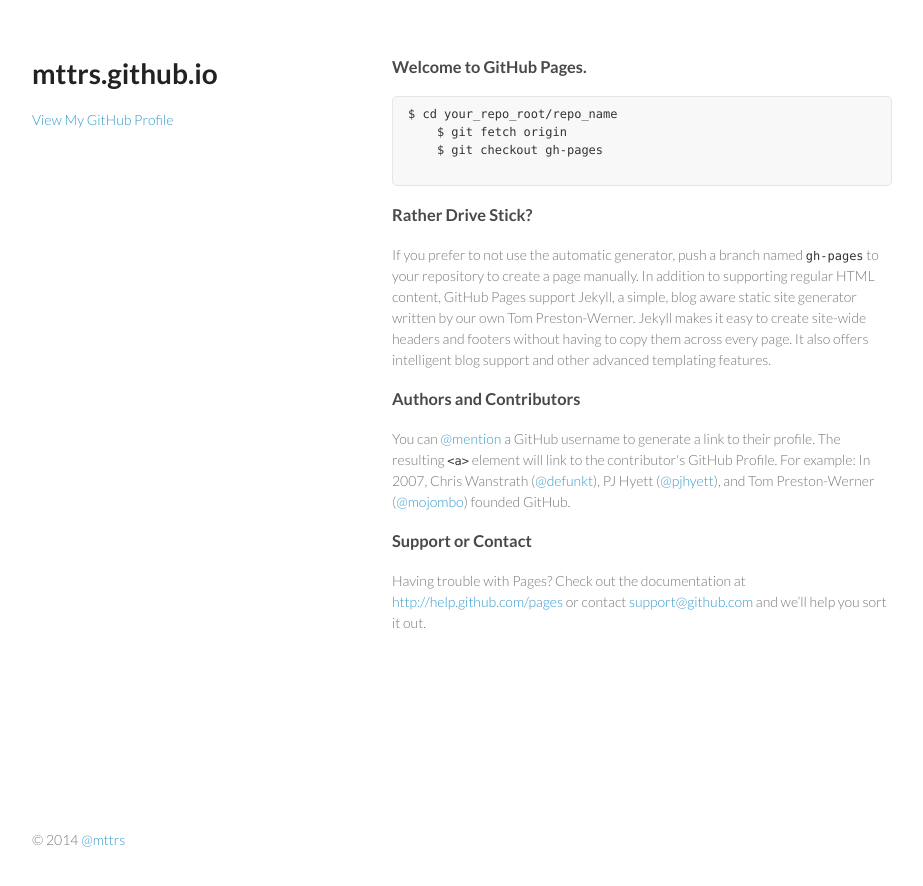
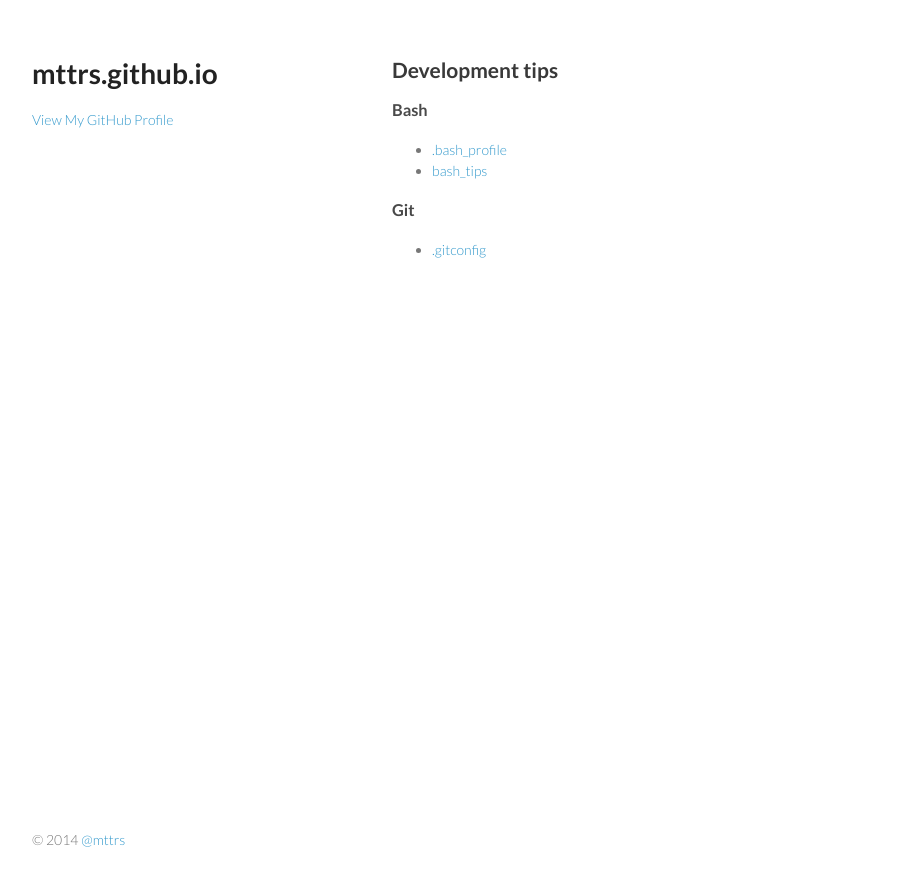
Before and after one commit to gitter-badger/mttrs.github.io, a Jekyll site: the page built from index.md, in a window 1280 px wide. Shown: the top 886 px of the page, without its empty margins (178-1101 px from the left). Built offline with Jekyll 4.4.1, drawn with Linux system fonts in a browser that asks for light colours.

Commit message:
Link to github

```diff
--- a/index.md
+++ b/index.md
@@ -5,41 +5,41 @@
 <div class="wrapper">
   <header>
     <h1>mttrs.github.io</h1>
-    <p class="view"><a href="https://github.com/mttrs">View My GitHub Profile</a></p>
+    <p class="view">
+      <a href="https://github.com/mttrs">View My GitHub Profile</a>
+    </p>
   </header>
+
   <section>
-    <h3>
-      <a name="welcome-to-github-pages" class="anchor" href="#welcome-to-github-pages">
-        <span class="octicon octicon-link"></span>
-      </a>
-      Welcome to GitHub Pages.
-    </h3>
+    <h2>Development tips</h2>
 
-    <pre><code>$ cd your_repo_root/repo_name
-    $ git fetch origin
-    $ git checkout gh-pages
-    </code></pre>
+    <h3>Bash</h3>
+    <ul>
+      <li>
+        <a href="https://github.com/mttrs/notes/blob/master/.bash_profile" target="_blank">
+         .bash_profile
+        </a>
+      </li>
+      <li>
+        <a href="https://github.com/mttrs/notes/blob/master/bash_tips.md" target="_blank">
+         bash_tips
+        </a>
+      </li>
+    </ul>
 
-    <h3>
-    <a name="rather-drive-stick" class="anchor" href="#rather-drive-stick"><span class="octicon octicon-link"></span></a>Rather Drive Stick?</h3>
+    <h3>Git</h3>
+    <ul>
+      <li>
+        <a href="https://github.com/mttrs/notes/blob/master/.gitconfig" target="_blank">
+         .gitconfig
+        </a>
+      </li>
+    </ul>
+  </section>
 
-    <p>If you prefer to not use the automatic generator, push a branch named <code>gh-pages</code> to your repository to create a page manually. In addition to supporting regular HTML content, GitHub Pages support Jekyll, a simple, blog aware static site generator written by our own Tom Preston-Werner. Jekyll makes it easy to create site-wide headers and footers without having to copy them across every page. It also offers intelligent blog support and other advanced templating features.</p>
+  <footer>
+    &copy; {{ site.time | date: "%Y" }} <a href="https://github.com/mttrs">@mttrs</a>
+  </footer>
 
-    <h3>
-    <a name="authors-and-contributors" class="anchor" href="#authors-and-contributors"><span class="octicon octicon-link"></span></a>Authors and Contributors</h3>
-
-    <p>You can <a href="https://github.com/blog/821" class="user-mention">@mention</a> a GitHub username to generate a link to their profile. The resulting <code>&lt;a&gt;</code> element will link to the contributor's GitHub Profile. For example: In 2007, Chris Wanstrath (<a href="https://github.com/defunkt" class="user-mention">@defunkt</a>), PJ Hyett (<a href="https://github.com/pjhyett" class="user-mention">@pjhyett</a>), and Tom Preston-Werner (<a href="https://github.com/mojombo" class="user-mention">@mojombo</a>) founded GitHub.</p>
-
-    <h3>
-    <a name="support-or-contact" class="anchor" href="#support-or-contact"><span class="octicon octicon-link"></span></a>Support or Contact</h3>
-
-    <p>Having trouble with Pages? Check out the documentation at <a href="http://help.github.com/pages">http://help.github.com/pages</a> or contact <a href="mailto:support@github.com">support@github.com</a> and we’ll help you sort it out.</p>
-      </section>
-
-      <footer>
-        &copy; {{ site.time | date: "%Y" }}
-        <a href="https://github.com/mttrs">@mttrs</a>
-      </footer>
-
-    </div>
+</div>
 <script src="javascripts/scale.fix.js"></script>
```
